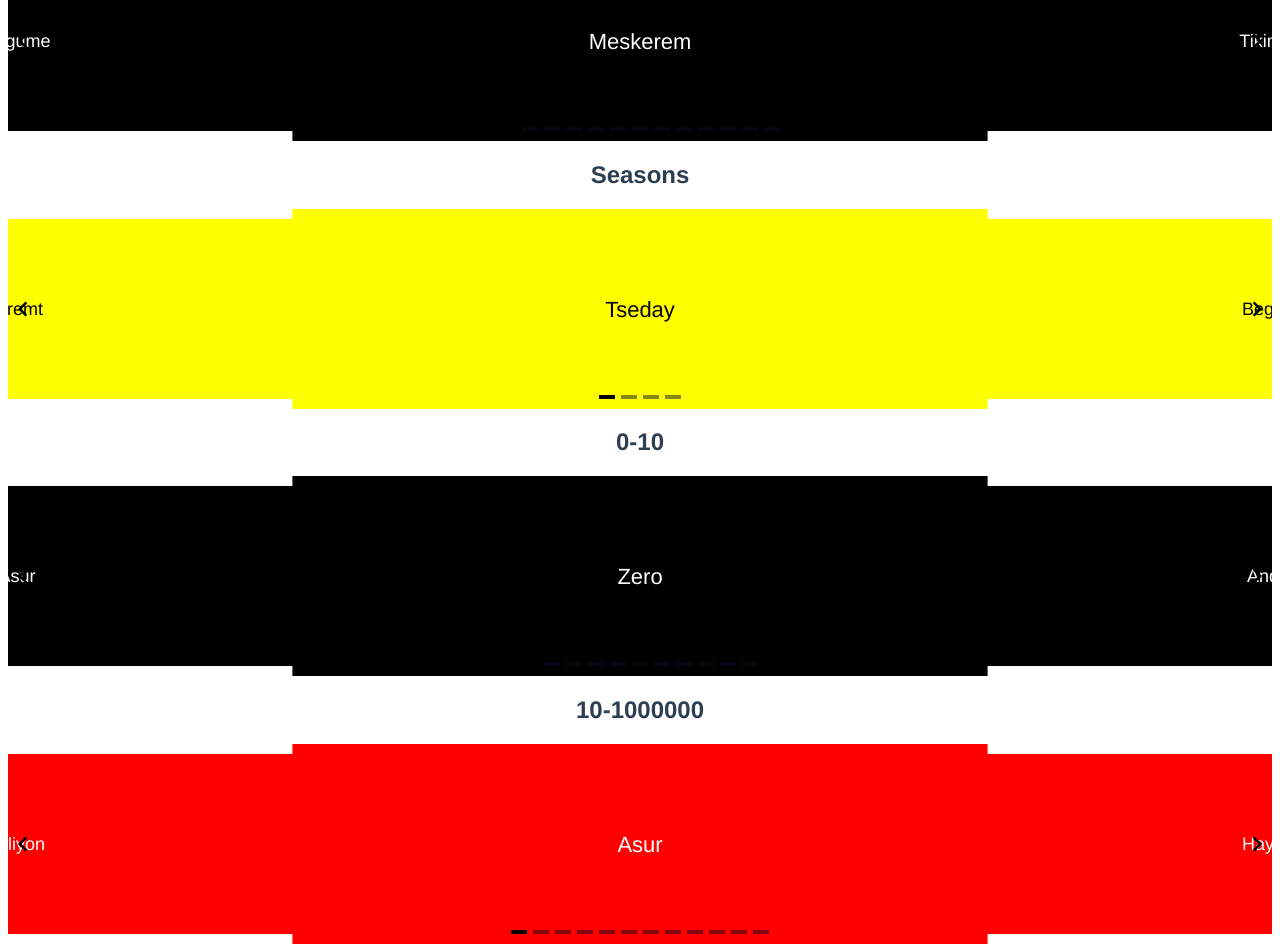
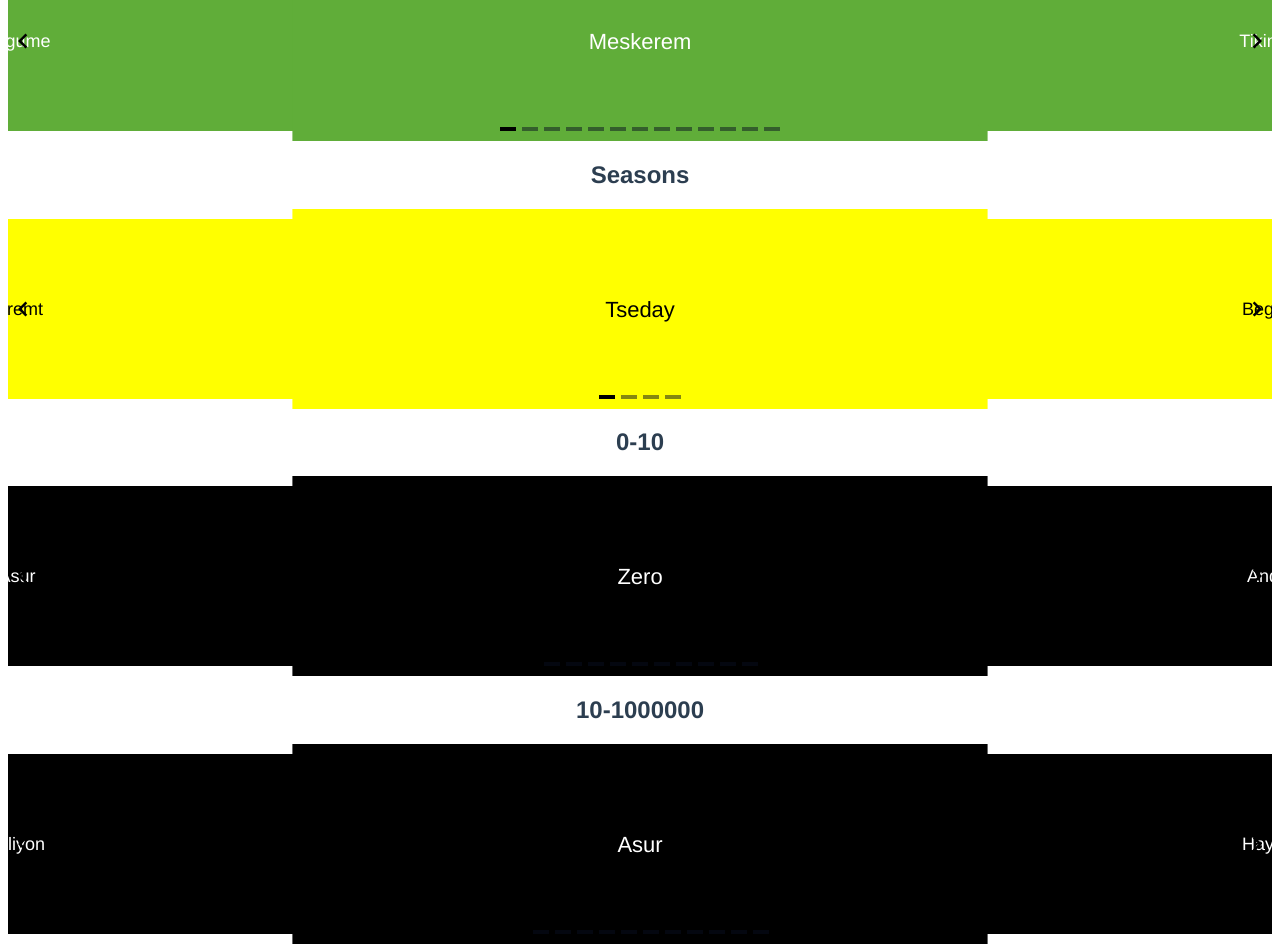
Before and after one commit to Menilek/amharic-flashcards, a Vue app: page / in a window 1280 px wide. Shown: the part 435-1387 px from the top of the page. Built offline with nearby package versions, Linux system fonts and the light colour scheme.

Commit message:
Add colours

```diff
--- a/src/assets/carousel.css
+++ b/src/assets/carousel.css
@@ -40,8 +40,8 @@
 
 /* .carousel__next .carousel__prev .carousel__pagination-button .carousel__pagination-button--active {
   background-color: red !important;
-  color: white !important; */
-}
+  color: white !important;
+} */
 
 .green {
   background-color: #60ad39 !important;
@@ -52,3 +52,8 @@
   background-color: yellow;
   color: black;
 }
+
+.pink {
+  background-color: black;
+  color: white;
+}
--- a/src/components/Months.vue
+++ b/src/components/Months.vue
@@ -113,7 +113,7 @@ const getIsWordRevealed = (month: string) => {
     <h2>Months</h2>
     <Carousel :itemsToShow="2" :wrapAround="true">
         <Slide v-for="month of Months" :key="month">
-            <div class="carousel__item" @click="toggleReveal(month)">{{!getIsWordRevealed(month) ? month : findKey(Months, month) }}</div>
+            <div class="carousel__item green" @click="toggleReveal(month)">{{!getIsWordRevealed(month) ? month : findKey(Months, month) }}</div>
         </Slide>
 
         <template #addons>
--- a/src/components/Numbers.vue
+++ b/src/components/Numbers.vue
@@ -106,7 +106,7 @@ const getIsWordRevealed = (digit: string) => {
     <h2>10-1000000</h2>
     <Carousel :itemsToShow="2" :wrapAround="true">
         <Slide v-for="number of Numbers" :key="number">
-            <div class="carousel__item red" @click="toggleReveal(number)">{{!getIsWordRevealed(number) ? number : findKey(Numbers, number) }}</div>
+            <div class="carousel__item pink" @click="toggleReveal(number)">{{!getIsWordRevealed(number) ? number : findKey(Numbers, number) }}</div>
         </Slide>
 
         <template #addons>
```
